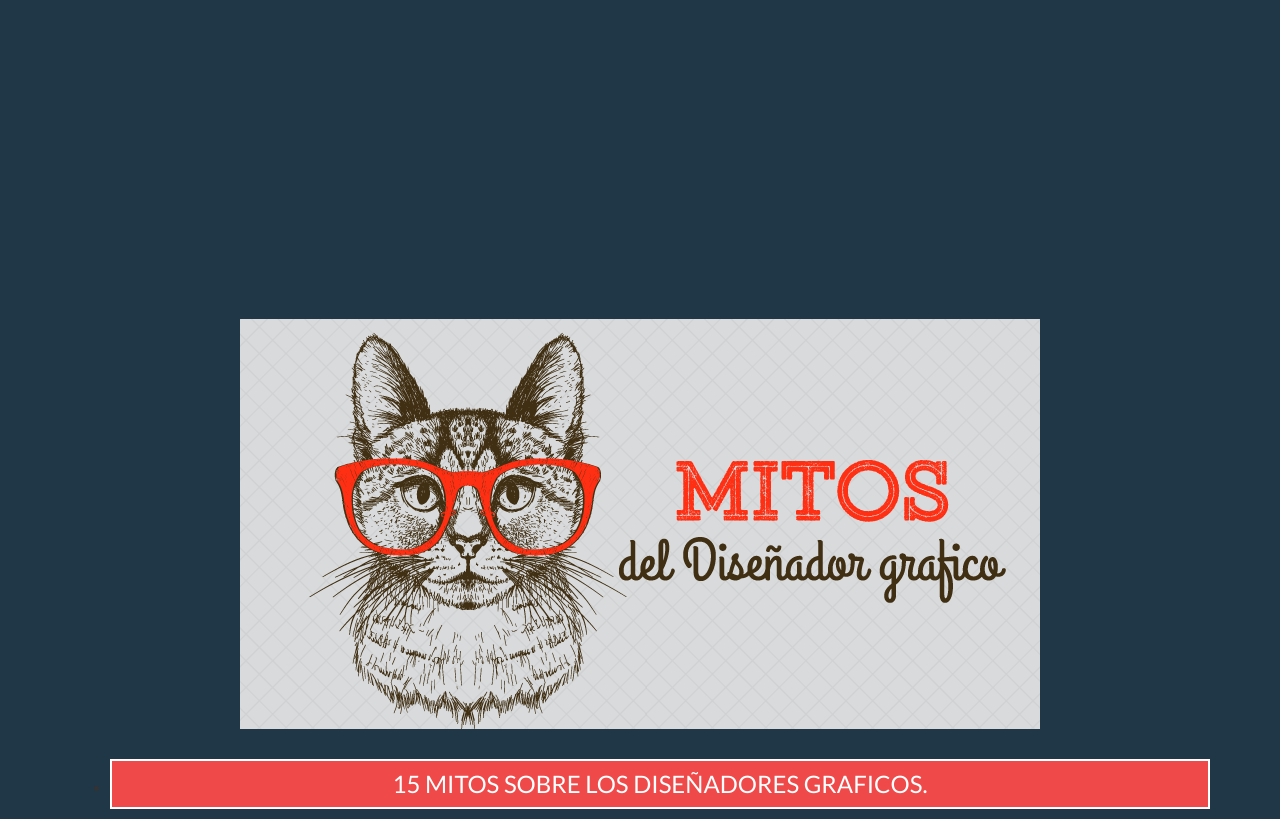
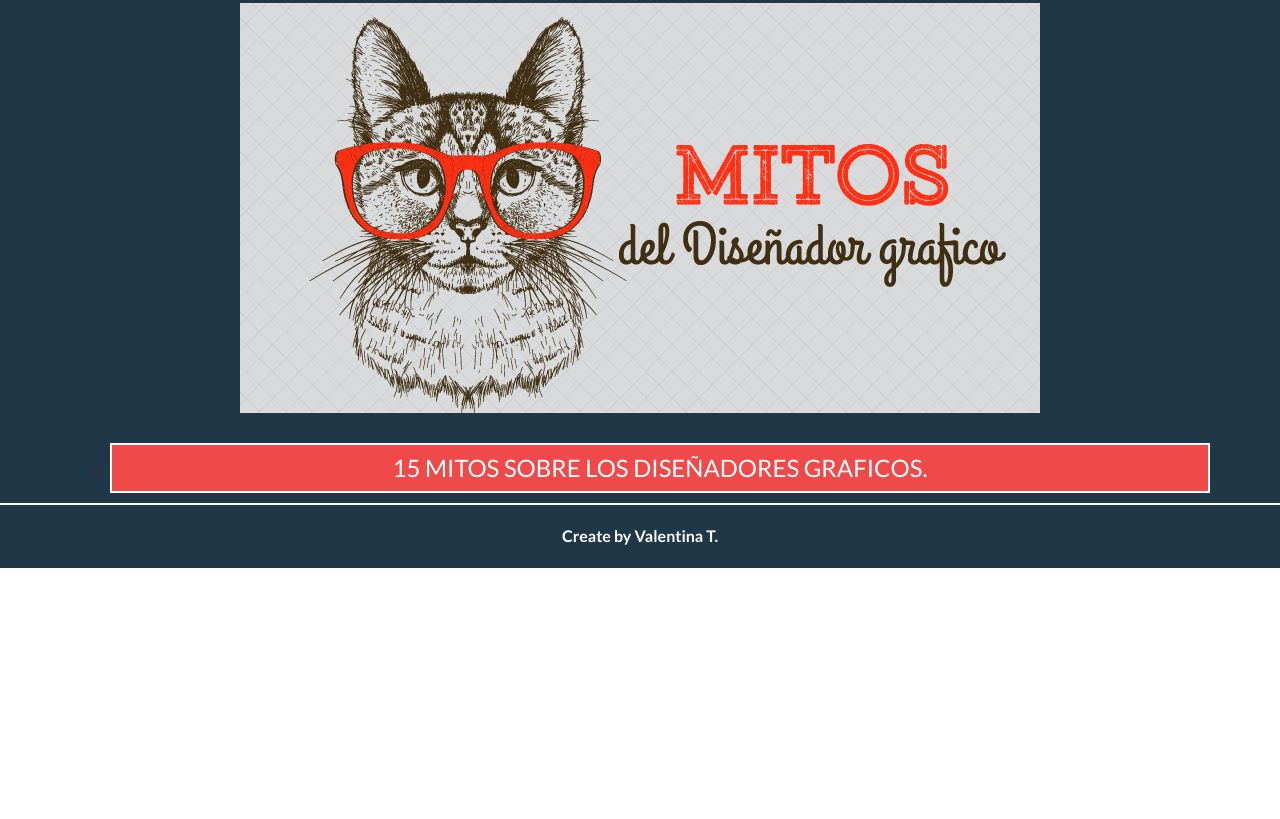
Before and after one commit to valentinatp/portafolio-bem, a plain HTML site: page index.html in a window 1280 px wide. Shown: the part 580-1399 px from the top of the page. After the commit the page ends 1148 px from the top, so only its background shows below. Drawn offline with nearby package versions, Linux system fonts and the light colour scheme.

Commit message:
creo footer

```diff
--- a/index.html
+++ b/index.html
@@ -126,8 +126,16 @@
 				</div>
 			</div>
 		</div>
-
 	</section>
+	<footer>
+		<div class="container final">
+			<div class="row">
+				<div class="col-md-12 text-center">
+					<p class="final__item--center">Create by Valentina T.</p>
+				</div>
+			</div>
+		</div>
+	</footer>
 
 
 	<script src="https://ajax.googleapis.com/ajax/libs/jquery/3.2.1/jquery.min.js"></script>
--- a/sass/assets/_style.scss
+++ b/sass/assets/_style.scss
@@ -50,7 +50,6 @@ body{
 
 #seccion-uno{
 	background-color: $background_principal;
-	height: 100vh;
 }
 
 .contenedor__item{
@@ -195,3 +194,17 @@ body{
 		}
 	}
 }
+
+.final{
+	background:$background_principal;
+	width: 100%;
+	border-top: 2px solid white;
+	margin-top: 10px 0;
+}
+.final__item--center{
+	font-size:16px;
+	color:$color_letra;
+	padding:20px;
+	margin:0;
+	font-weight: 600;
+}
```
Also changed, not shown: css/main.css, 1 other file.
